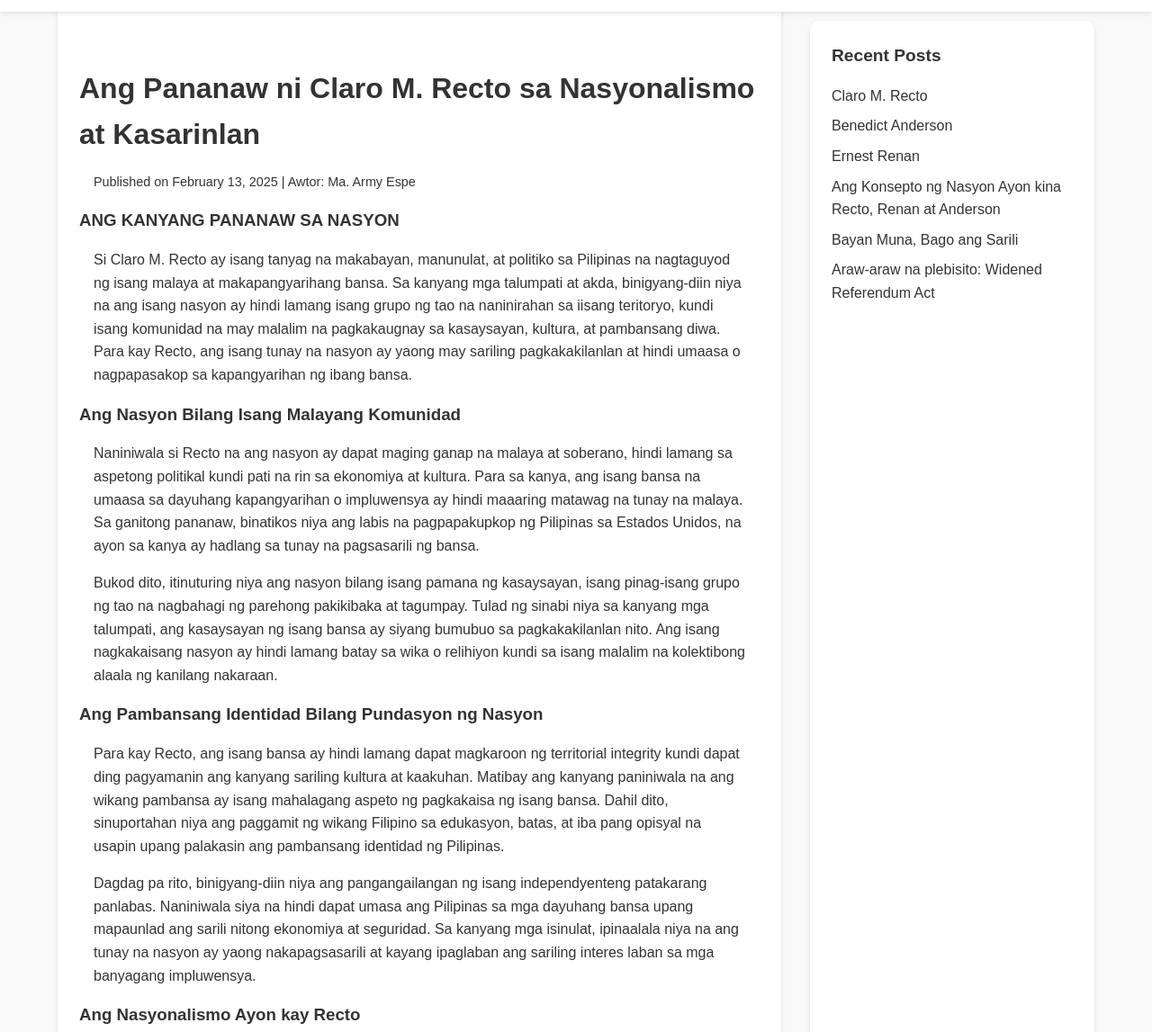
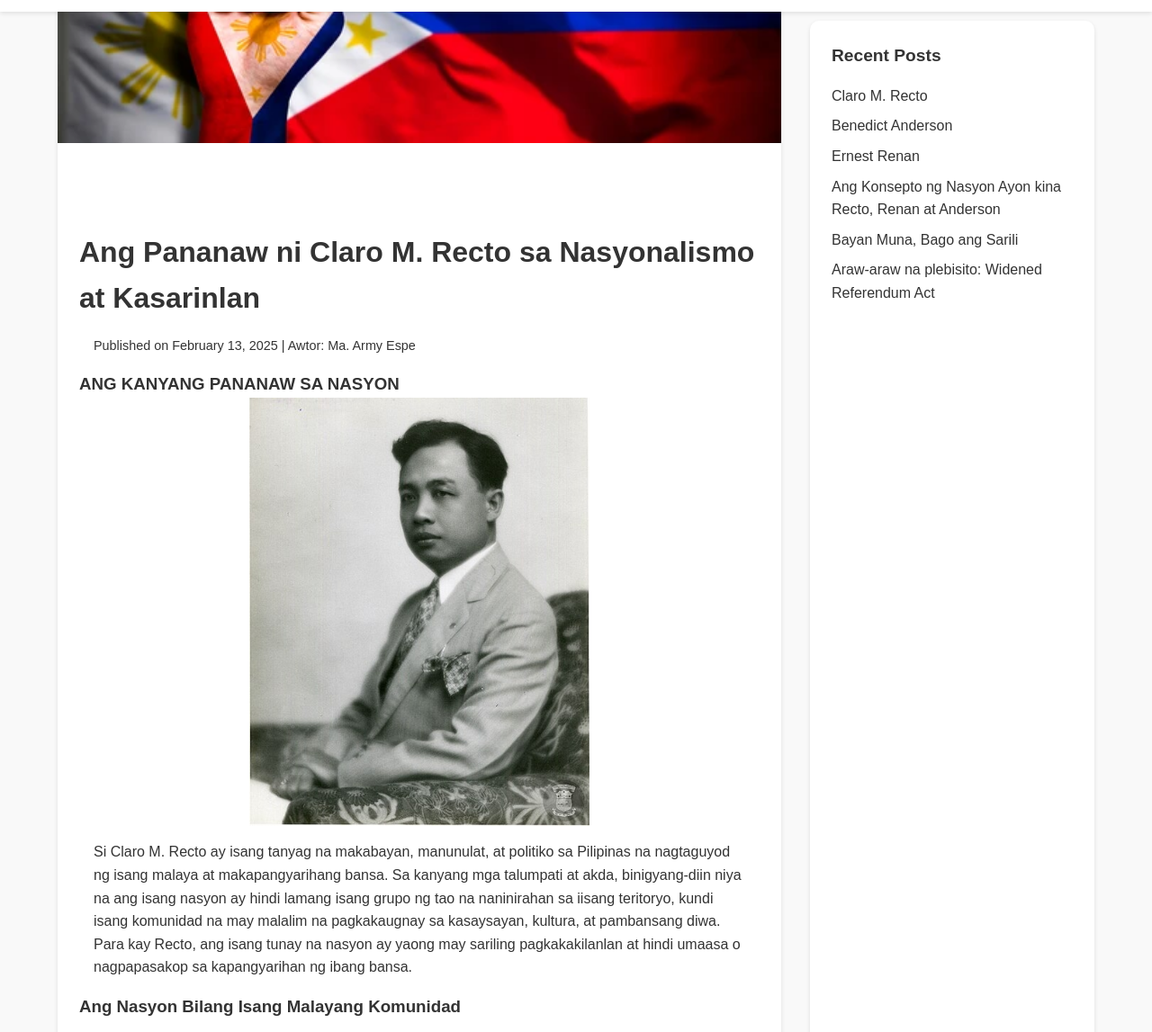
Before and after one commit to Smile-369/GERIZAL_WEBSITE, a plain HTML site: page post1.html in a window 1280 px wide. Shown: the part 121-1268 px from the top of the page at 90% size. Drawn offline with Linux system fonts and the light colour scheme.

Commit message:
1323123
123213

```diff
--- a/post1.html
+++ b/post1.html
@@ -31,11 +31,12 @@
             <!-- Blog Post Content -->
             <div class="blog-posts">
                 <article class="post">
-                    <img class="header" src="post-image.jpg" alt="Post Image">
+                    <img class="header" src="images/Post1Thumb.webp" alt="Post Image">
                     <div class="post-content">
                         <h2>Ang Pananaw ni Claro M. Recto sa Nasyonalismo at Kasarinlan</h2>
                         <p class="post-meta">Published on <span>February 13, 2025</span> | Awtor: <span>Ma. Army Espe</span></p>
                         <h1>ANG KANYANG PANANAW SA NASYON</h1>
+                        <img class="full" src="images/post5_1.jpg" alt="">
                         <p>Si Claro M. Recto ay isang tanyag na makabayan, manunulat, at politiko sa Pilipinas na nagtaguyod ng isang malaya at makapangyarihang bansa. Sa kanyang mga talumpati at akda, binigyang-diin niya na ang isang nasyon ay hindi lamang isang grupo ng tao na naninirahan sa iisang teritoryo, kundi isang komunidad na may malalim na pagkakaugnay sa kasaysayan, kultura, at pambansang diwa. Para kay Recto, ang isang tunay na nasyon ay yaong may sariling pagkakakilanlan at hindi umaasa o nagpapasakop sa kapangyarihan ng ibang bansa.</p>
                         <h1>Ang Nasyon Bilang Isang Malayang Komunidad</h1>
                         <p>Naniniwala si Recto na ang nasyon ay dapat maging ganap na malaya at soberano, hindi lamang sa aspetong politikal kundi pati na rin sa ekonomiya at kultura. Para sa kanya, ang isang bansa na umaasa sa dayuhang kapangyarihan o impluwensya ay hindi maaaring matawag na tunay na malaya. Sa ganitong pananaw, binatikos niya ang labis na pagpapakupkop ng Pilipinas sa Estados Unidos, na ayon sa kanya ay hadlang sa tunay na pagsasarili ng bansa.</p>
```
Also changed, not shown: images/Post1Thumb.webp (added).
